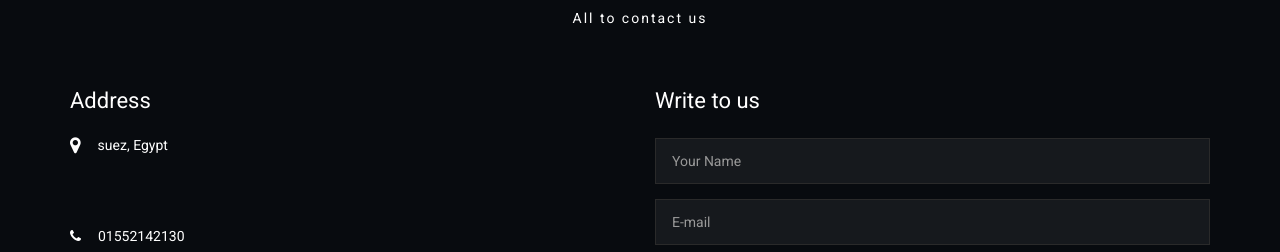
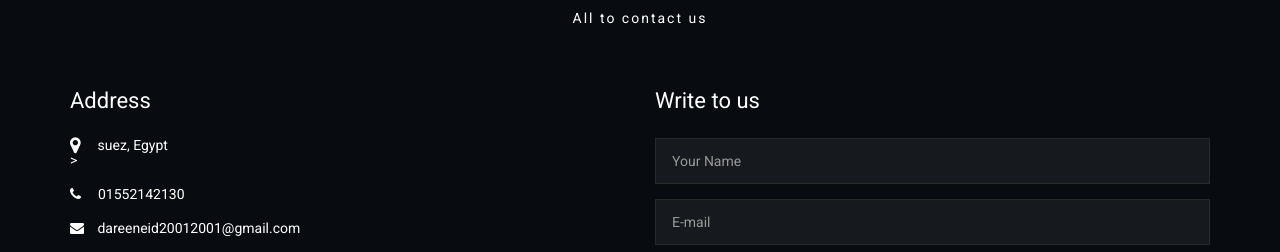
Before and after one commit to dareeneid/dareenwebsite, a plain HTML site: page index.html in a window 1280 px wide. Shown: the part 3700-3952 px from the top of the page. Drawn offline with Linux system fonts and the light colour scheme.

Commit message:
Update index.html

```diff
--- a/index.html
+++ b/index.html
@@ -539,7 +539,7 @@
                                 <div class="contact-info">
                                     <h4>Address</h4>
                                     <ul class="contact-address">
-			                            <li><i class="fa fa-map-marker fa-lg"></i>&nbsp; suez, Egypt<br><br>&nbsp;&nbsp;&nbsp;&nbsp;&nbsp;&nbsp;&nbsp;<br><br>&nbsp;&nbsp;&nbsp;&nbsp;&nbsp;&nbsp;&nbsp; </li>
+			                            <li><i class="fa fa-map-marker fa-lg"></i>&nbsp; suez, Egypt<br>><br> </li>
 			                            <li><i class="fa fa-phone"></i>&nbsp; 01552142130</li>
 			                            <li><i class="fa fa-envelope"></i> dareeneid20012001@gmail.com</li>
 			                            <li><i class="fa fa-facebook"></i>Dareen E Kamel </li>
```
